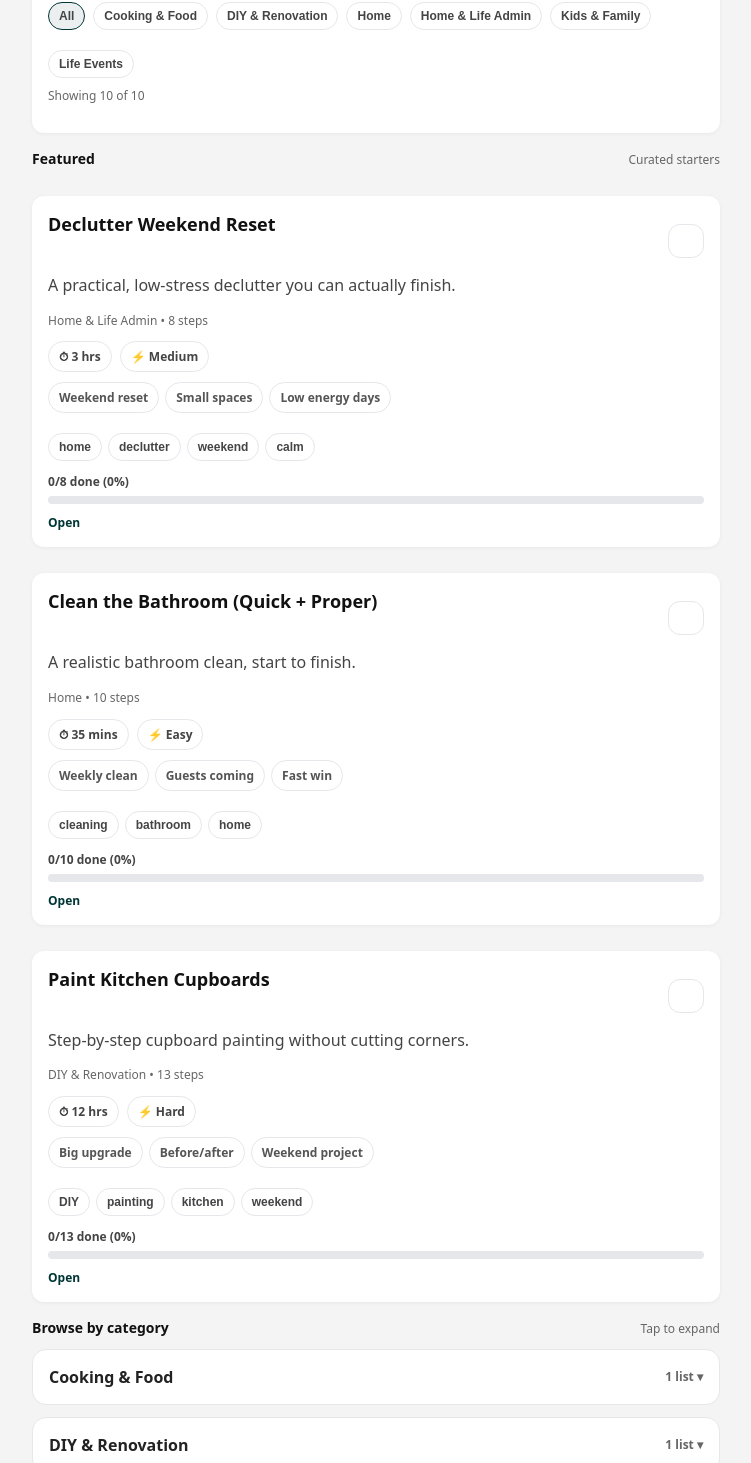
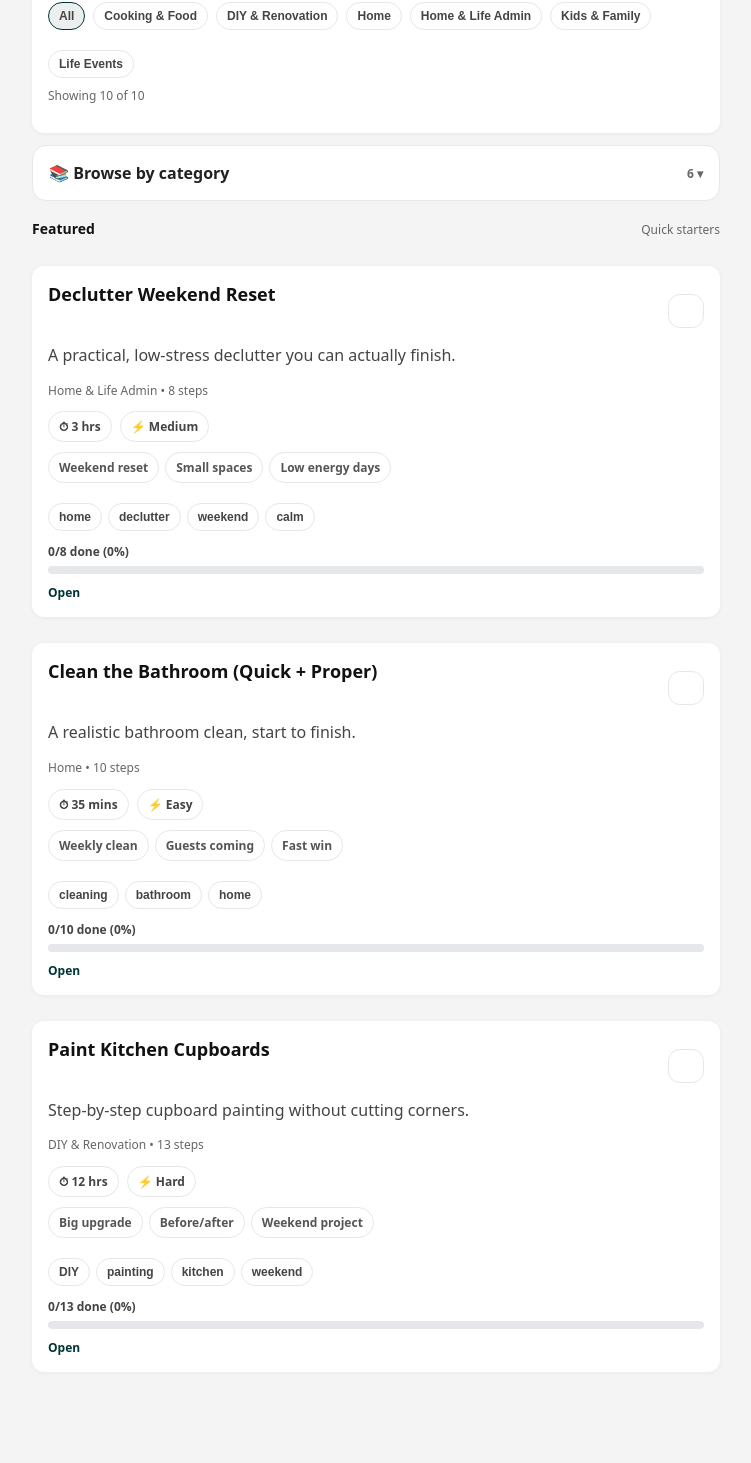
Before and after one commit to Willmacp/love-lists, a React (Vite) app: page / in a window 1280 px wide. Shown: the part 212-1675 px from the top of the page, without its empty margins (264-1015 px from the left). After the commit the page ends 1600 px from the top, so only its background shows below. Built offline with nearby package versions, Linux system fonts and the light colour scheme.

Commit message:
Update App.tsx

```diff
--- a/src/App.tsx
+++ b/src/App.tsx
@@ -212,6 +212,58 @@ function CategoryChips({
   );
 }
 
+/* ---------------- Accordions ---------------- */
+
+function Accordion({
+  title,
+  count,
+  defaultOpen,
+  children,
+}: {
+  title: string;
+  count?: number;
+  defaultOpen?: boolean;
+  children: React.ReactNode;
+}) {
+  return (
+    <details
+      open={defaultOpen}
+      style={{
+        border: "1px solid #e5e7eb",
+        borderRadius: 14,
+        background: "#fff",
+        padding: 10,
+        marginTop: 12,
+      }}
+    >
+      <summary
+        style={{
+          cursor: "pointer",
+          listStyle: "none",
+          display: "flex",
+          justifyContent: "space-between",
+          alignItems: "center",
+          gap: 10,
+          fontWeight: 800,
+          color: "#222",
+          padding: "6px 6px",
+        }}
+      >
+        <span>{title}</span>
+        {typeof count === "number" ? (
+          <span style={{ fontSize: 12, color: "#666", fontWeight: 700 }}>
+            {count} ▾
+          </span>
+        ) : (
+          <span style={{ fontSize: 12, color: "#666", fontWeight: 700 }}>▾</span>
+        )}
+      </summary>
+
+      <div style={{ marginTop: 10 }}>{children}</div>
+    </details>
+  );
+}
+
 /* ---------------- List Card ---------------- */
 
 function ListCard({
@@ -282,7 +334,6 @@ function ListCard({
 
       <TagPills tags={l.tags} selectedTag={selectedTag} onTagClick={onTagClick} />
 
-      {/* Mini progress */}
       <div style={{ marginTop: 12 }}>
         <div style={{ fontSize: 12, color: "#444", fontWeight: 800 }}>
           {done}/{total} done ({pct}%)
@@ -308,54 +359,6 @@ function ListCard({
 
       <div className="cardAction">Open</div>
     </div>
-  );
-}
-
-/* ---------------- Accordion Category Section ---------------- */
-
-function CategoryAccordion({
-  title,
-  count,
-  defaultOpen,
-  children,
-}: {
-  title: string;
-  count: number;
-  defaultOpen?: boolean;
-  children: React.ReactNode;
-}) {
-  return (
-    <details
-      open={defaultOpen}
-      style={{
-        border: "1px solid #e5e7eb",
-        borderRadius: 14,
-        background: "#fff",
-        padding: 10,
-        marginTop: 12,
-      }}
-    >
-      <summary
-        style={{
-          cursor: "pointer",
-          listStyle: "none",
-          display: "flex",
-          justifyContent: "space-between",
-          alignItems: "center",
-          gap: 10,
-          fontWeight: 800,
-          color: "#222",
-          padding: "6px 6px",
-        }}
-      >
-        <span>{title}</span>
-        <span style={{ fontSize: 12, color: "#666", fontWeight: 700 }}>
-          {count} list{count === 1 ? "" : "s"} ▾
-        </span>
-      </summary>
-
-      <div style={{ marginTop: 10 }}>{children}</div>
-    </details>
   );
 }
 
@@ -408,13 +411,6 @@ export default function App() {
       return matchesQuery && matchesTag && matchesCategory;
     });
   }, [query, selectedTag, selectedCategory, lists]);
-
-  const featured = useMemo(() => lists.slice(0, 3), [lists]);
-
-  const featuredFiltered = useMemo(() => {
-    const ids = new Set(featured.map((x) => x.id));
-    return filtered.filter((l) => ids.has(l.id));
-  }, [featured, filtered]);
 
   const groupedByCategory = useMemo(() => {
     const map = new Map<string, Template[]>();
@@ -547,14 +543,7 @@ export default function App() {
             </p>
 
             {(selectedTag || selectedCategory) && (
-              <div
-                style={{
-                  marginTop: 8,
-                  display: "flex",
-                  gap: 8,
-                  flexWrap: "wrap",
-                }}
-              >
+              <div style={{ marginTop: 8, display: "flex", gap: 8, flexWrap: "wrap" }}>
                 {selectedCategory && (
                   <button
                     onClick={() => setSelectedCategory("")}
@@ -591,12 +580,9 @@ export default function App() {
             )}
           </div>
 
+          {/* ✅ ACCORDION BLOCKS AT THE TOP */}
           {showSaved && (
-            <>
-              <div className="sectionHead">
-                <h3>Saved</h3>
-                <div className="hint">Your favourites</div>
-              </div>
+            <Accordion title="⭐ Saved" count={savedLists.length}>
               <div className="steps">
                 {savedLists.map((l) => (
                   <ListCard
@@ -610,15 +596,11 @@ export default function App() {
                   />
                 ))}
               </div>
-            </>
+            </Accordion>
           )}
 
           {showRecent && (
-            <>
-              <div className="sectionHead">
-                <h3>Recent</h3>
-                <div className="hint">Pick up where you left off</div>
-              </div>
+            <Accordion title="🕘 Recent" count={recentLists.length}>
               <div className="steps">
                 {recentLists.map((l) => (
                   <ListCard
@@ -632,37 +614,12 @@ export default function App() {
                   />
                 ))}
               </div>
-            </>
+            </Accordion>
           )}
 
-          <div className="sectionHead">
-            <h3>Featured</h3>
-            <div className="hint">Curated starters</div>
-          </div>
-
-          <div className="steps">
-            {(featuredFiltered.length ? featuredFiltered : featured)
-              .slice(0, 3)
-              .map((l) => (
-                <ListCard
-                  key={l.id}
-                  l={l}
-                  selectedTag={selectedTag}
-                  onOpen={openList}
-                  onTagClick={toggleTag}
-                  isSaved={savedIds.includes(l.id)}
-                  onToggleSaved={toggleSaved}
-                />
-              ))}
-          </div>
-
-          <div className="sectionHead">
-            <h3>Browse by category</h3>
-            <div className="hint">Tap to expand</div>
-          </div>
-
+          <Accordion title="📚 Browse by category" count={groupedByCategory.length} defaultOpen={false}>
             {groupedByCategory.map(([cat, arr]) => (
-            <CategoryAccordion
+              <Accordion
                 key={cat}
                 title={cat}
                 count={arr.length}
@@ -685,8 +642,29 @@ export default function App() {
                     />
                   ))}
                 </div>
-            </CategoryAccordion>
+              </Accordion>
             ))}
+          </Accordion>
+
+          {/* Optional: keep Featured below to keep landing view compact */}
+          <div className="sectionHead" style={{ marginTop: 18 }}>
+            <h3>Featured</h3>
+            <div className="hint">Quick starters</div>
+          </div>
+
+          <div className="steps">
+            {lists.slice(0, 3).map((l) => (
+              <ListCard
+                key={l.id}
+                l={l}
+                selectedTag={selectedTag}
+                onOpen={openList}
+                onTagClick={toggleTag}
+                isSaved={savedIds.includes(l.id)}
+                onToggleSaved={toggleSaved}
+              />
+            ))}
+          </div>
         </div>
       </>
     );
```
Lines whose indentation alone changed are shown as unchanged.
